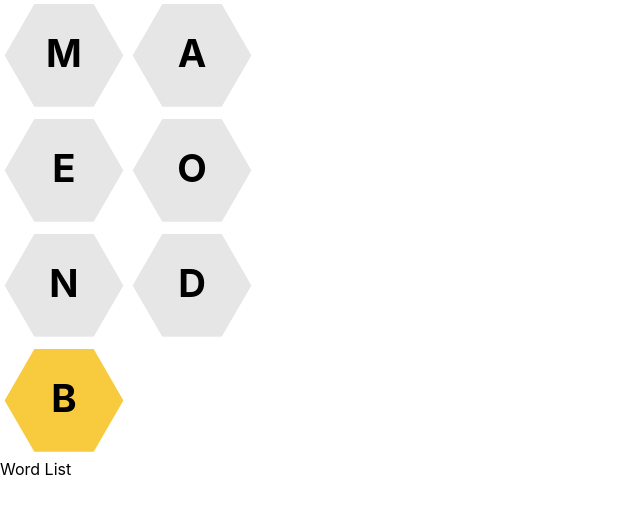
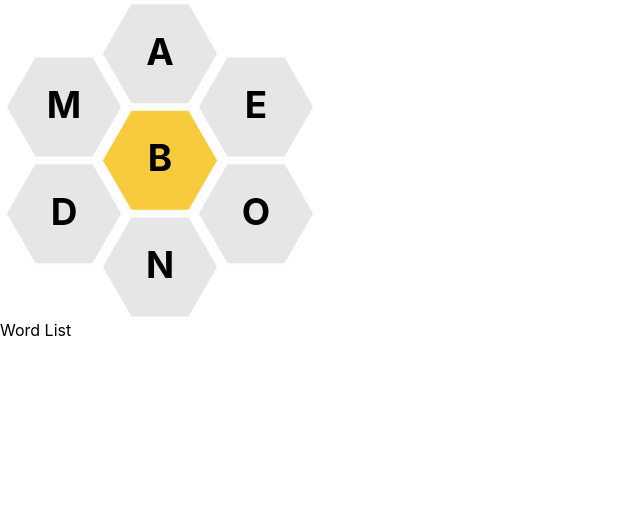
Before and after one commit to lokesh/team-bee-admin, a Vue app: page / in a window 1280 px wide. Shown: the top 514 px of the page, without its empty margins (0-640 px from the left). Built offline with nearby package versions, Linux system fonts and the light colour scheme.

Commit message:
style hive

```diff
--- a/src/App.vue
+++ b/src/App.vue
@@ -1,32 +1,27 @@
 <template>
   <div id="app">
-
-    <hive />
+    <word-input />
+    <div style="width: 320px">
+      <hive />
+    </div>
     <word-list />
   </div>
 </template>
 
 <script>
-import { mapState } from "vuex";
 import Hive from './components/Hive.vue';
+import WordInput from './components/WordInput.vue';
 import WordList from './components/WordList.vue'
 
 export default {
   name: 'App',
   components: {
     Hive,
+    WordInput,
     WordList,
   },
 
-  computed: {
-    ...mapState([
-      // 'centerLetter',
-      // 'outerLetters',
-    ]),
-  },
-
   mounted() {
-    // 'keypress' event doesn't support 'delete' key
     document.addEventListener('keydown', this.onKey)
   },
 
--- a/src/components/Hive.vue
+++ b/src/components/Hive.vue
@@ -1,14 +1,15 @@
 <template>
   <div class="hive">
-    <word-input />
     <hive-cell
       v-for="(letter, i) in outerLetters"
       :key="i"
       :letter="letter"
+      class="cell"
     />
     <hive-cell
       :letter="centerLetter"
       center
+      class="cell"
     />
   </div>
 </template>
@@ -16,14 +17,12 @@
 <script>
 import { mapState } from "vuex";
 import HiveCell from './HiveCell.vue';
-import WordInput from './WordInput.vue';
 
 export default {
   name: 'Hive',
 
   components: {
     HiveCell,
-    WordInput,
   },
 
   computed: {
@@ -38,6 +37,48 @@ export default {
 
 <style scoped>
 .hive {
-	max-width: 320px;
+	position: relative;
+  width: 100%;
+  padding-bottom: 100%;
 }
+
+.cell {
+  /* Center it */
+  position: absolute;
+  top: calc(100% / 3);
+  left: 30%;
+
+  /* Size it */
+  width: 40%;
+  height: calc(100% / 3);
+
+  cursor: pointer;
+}
+
+/* Now that each cell is centered, shifting them to the correct position
+becomes easier. */
+.cell:nth-child(1) {
+  transform: translate(-75%, -50%);
+}
+
+.cell:nth-child(2) {
+  transform: translate(0, -100%);
+}
+
+.cell:nth-child(3) {
+  transform: translate(75%, -50%);
+}
+
+.cell:nth-child(4) {
+  transform: translate(75%, 50%);
+}
+
+.cell:nth-child(5) {
+  transform: translate(0, 100%);
+}
+
+.cell:nth-child(6) {
+  transform: translate(-75%, 50%);
+}
+
 </style>
--- a/src/components/HiveCell.vue
+++ b/src/components/HiveCell.vue
@@ -6,6 +6,7 @@
       'outer': !center,
     }"
     viewBox="0 0 120 103.92304845413263"
+    @click="onClick"
   >
     <polygon
       class="shape"
@@ -38,17 +39,29 @@ export default {
       default: false,
     },
   },
-}
+
+  methods: {
+    onClick() {
+      this.$store.commit('addLetter', this.letter);
+    },
+  },
+};
 </script>
 
 <style scoped>
-.hive-cell {
-  width: 40%;
+.shape {
+  fill: var(--color-muted);
+  transform-origin: center center;
+  transition:
+    transform 0.1s,
+    fill 0.1s;
 }
 
-.shape {
-  fill: var(--color-muted);
+.shape:active {
+  transform: scale(0.85);
+  fill: var(--color-muted-dark);
 }
+
 
 .letter {
   text-anchor: middle;
@@ -56,6 +69,7 @@ export default {
   font-size: 36px;
   text-transform: uppercase;
   user-select: none;
+  pointer-events: none;
 }
 
 .center .shape {
--- a/src/styles/base.css
+++ b/src/styles/base.css
@@ -7,6 +7,7 @@
   --color-primary: #F8CA3D;
   --color-secondary: #959595;
   --color-muted: #E6E6E6;
+  --color-muted-dark: #d6d6d6;
 
   /* ---------- */
   /* TYPOGRAPHY */
```
